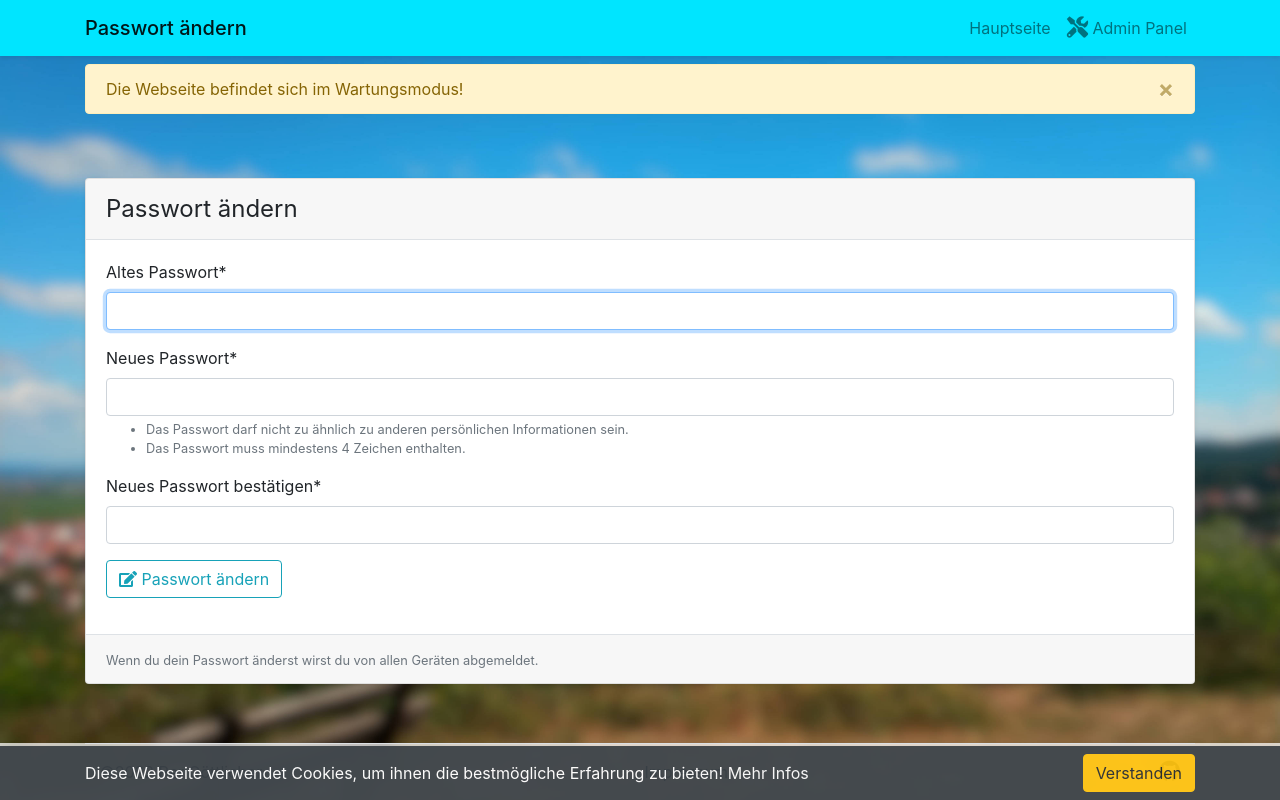
After one commit to Atlasfreak/Django-Website, a Django app: page /password/change/ in a window 1280 px wide. The commit adds this page. Run offline with Django 3.2, Linux system fonts and the light colour scheme; a user stored in the database is signed in; tables that the repository leaves empty hold one stand-in row (values such as "Sample post"); some libraries are stand-ins or nearby versions.

Commit message:
added view to change password;

```diff
--- /dev/null
+++ b/apps/userManagement/templates/userManagement/change_password.html
@@ -0,0 +1,29 @@
+{% extends "userManagement/management_base.html" %}
+{% load crispy_forms_tags %}
+{% block title %}Passwort ändern{% endblock title %}
+{% block brand %}Passwort ändern{% endblock %}
+{% block nav_item %}
+    {{ block.super }}
+{% endblock nav_item %}
+
+{% block management_content %}
+    <form method="POST">
+        {% csrf_token %}
+        <fieldset class = "form-group">
+            <legend class = "border-bottom card-header">
+                Passwort ändern
+            </legend>
+            <div class="card-body">
+                {{ form|crispy }}
+                <button class = "btn btn-outline-info" type = "submit">
+                    <i class="fas fa-edit"></i> Passwort ändern
+                </button>
+            </div>
+        </fieldset>
+    </form>
+    <div class = "border-top card-footer">
+        <small class = "text-muted">
+            Wenn du dein Passwort änderst wirst du von allen Geräten abgemeldet.
+        </small>
+    </div>
+{% endblock management_content %}
--- a/apps/userManagement/views.py
+++ b/apps/userManagement/views.py
@@ -1,18 +1,20 @@
-from django.shortcuts import render, redirect
 from django.contrib import messages
-from django.contrib.auth import logout as auth_logout, update_session_auth_hash
+from django.contrib.auth import logout as auth_logout
+from django.contrib.auth import update_session_auth_hash
 from django.contrib.auth.decorators import login_required, permission_required
+from django.contrib.auth.forms import PasswordChangeForm
+from django.http.request import HttpRequest
+from django.shortcuts import redirect, render
+from django.utils.decorators import method_decorator
 from django.views.decorators.cache import never_cache
-from django.contrib.auth.models import Group
-from django.contrib.auth.forms import PasswordChangeForm
-from django.utils.decorators import method_decorator
+from django.views.decorators.csrf import csrf_protect
 from django.views.decorators.debug import sensitive_post_parameters
-from django.views.decorators.csrf import csrf_protect
 
 from apps.customUser.forms import UserCreationForm
 
 
-def register(request):
+@sensitive_post_parameters()
+def register(request: HttpRequest):
     if request.method == "POST":
         form = UserCreationForm(request.POST)
         if form.is_valid():
@@ -25,3 +27,21 @@ def register(request):
         form = UserCreationForm()
     context = {"form": form}
     return render(request, "userManagement/register.html", context)
+
+
+@sensitive_post_parameters()
+def change_password(request: HttpRequest):
+    if request.method == "POST":
+        form = PasswordChangeForm(request.user, request.POST)
+        if form.is_valid():
+            user = form.save()
+
+            update_session_auth_hash(request, user)
+            messages.success(request, "Dein Passwort wurde erfolgreich geändert.")
+            return redirect("home")
+    else:
+        form = PasswordChangeForm(request.user)
+
+    context = {"form": form}
+
+    return render(request, "userManagement/change_password.html", context)
--- a/templates/base.html
+++ b/templates/base.html
@@ -57,7 +57,15 @@
                         {% block nav_item %}
 
                             {% if user.is_authenticated %}
-                                <a href="{% url 'logout' %}" class="nav-link"><i class="fas fa-sign-out-alt fa-lg"></i> Abmelden</a>
+                                <div class="dropdown">
+                                    <a href="#" class="nav-link dropdown-toggle" role="button" data-toggle="dropdown" aria-expanded="false">{{user.username}}</a>
+                                    <div class="dropdown-menu">
+                                        <a href="{% url 'logout' %}" class="dropdown-item">
+                                            <i class="fas fa-sign-out-alt"></i> Abmelden
+                                        </a>
+                                        <a href="{% url 'password_change' %}" class="dropdown-item">Passwort ändern</a>
+                                    </div>
+                                </div>
                             {% else %}
                                 <a href="{% url 'login' %}" class="nav-link"><i class="fas fa-sign-in-alt fa-lg"></i> Anmelden</a>
                             {% endif %}
--- a/website/urls.py
+++ b/website/urls.py
@@ -78,6 +78,7 @@ urlpatterns = [
                         ]
                     ),
                 ),
+                path("change/", user_views.change_password, name="password_change"),
             ]
         ),
     ),
@@ -87,6 +88,7 @@ urlpatterns = [
     ),
     path("contact/", flat_views.flatpage, {"url": "/contact/"}, name="contact"),
     path("legal/", flat_views.flatpage, {"url": "/contact/"}, name="legal"),
+    path("__debug__/", include("debug_toolbar.urls")),
 ]
 
 handler404 = "website.error_handlers.handler404"
```
